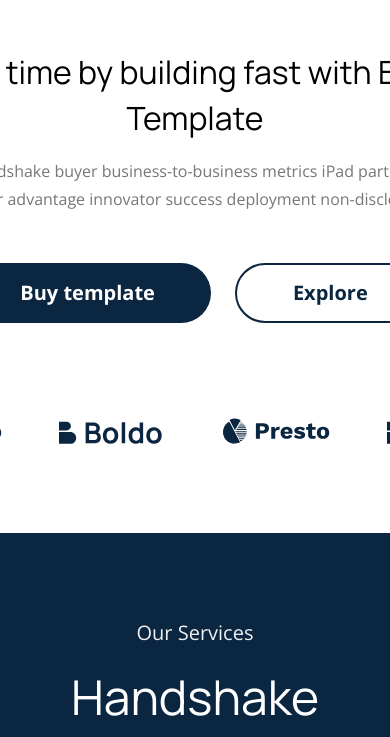
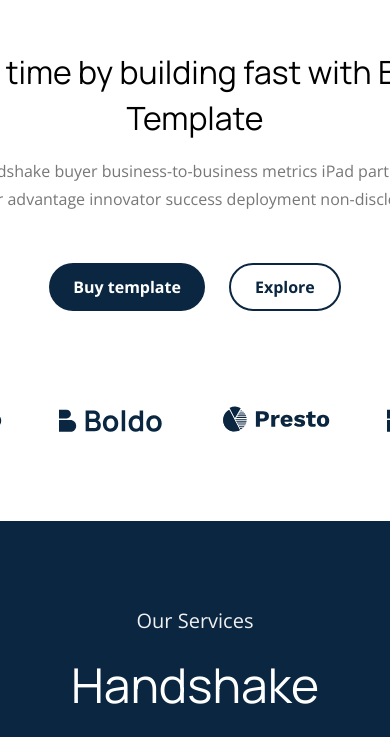
Before and after one commit to IgboPharaoh/prestmit-task, a React (Create React App) app: page / in a window 390 px wide. Shown: the part 103-840 px from the top of the page. Built offline with nearby package versions, Linux system fonts and the light colour scheme.

Commit message:
responsive styling for button component

```diff
--- a/src/components/button/Button.tsx
+++ b/src/components/button/Button.tsx
@@ -9,21 +9,58 @@ export interface ButtonProps {
     height?: string;
     padding?: string;
     fontSize?: string;
+    otherStyles?: React.CSSProperties;
 }
 
-const Button: React.FC<ButtonProps> = ({ name, backgroundColor, color, border, height = '40px', padding = '56px', fontSize = '20px' }) => {
+const getWindowSizes = () => {
+    const { innerWidth: width, innerHeight: height } = window;
+    return { width, height };
+};
+
+const useWindowSizes = () => {
+    const [windowSize, setwindowSize] = React.useState({ width: 0, height: 0 });
+
+    React.useEffect(() => {
+        setwindowSize(getWindowSizes());
+        function resize() {
+            setwindowSize(getWindowSizes());
+        }
+
+        window.addEventListener('resize', resize);
+
+        return () => window.removeEventListener('resize', resize);
+    }, []);
+
+    return windowSize;
+};
+
+const Button: React.FC<ButtonProps> = ({
+    name,
+    backgroundColor,
+    color,
+    border,
+    height = '40px',
+    padding = '56px',
+    fontSize = '20px',
+    otherStyles,
+}) => {
+    const { width } = useWindowSizes();
+
+    const buttonPaddings = width <= 1260 ? `0px 24px` : width <= 900 ? `0px 24px` : width <= 600 ? `0px 20px` : `0px ${padding}`;
+    const buttonFontSizes = width <= 550 ? `16px` : fontSize;
+    const buttonHeight = width <= 550 ? `48px` : height;
+
     const buttonStyles: React.CSSProperties = {
         color: color,
         backgroundColor: backgroundColor,
         border: border ? border : 'transparent',
-        height: height,
-        borderRadius: '56px',
-        padding: `0px ${padding}`,
-        fontSize: fontSize ? fontSize : '',
+        height: buttonHeight,
+        padding: buttonPaddings,
+        fontSize: buttonFontSizes,
     };
 
     return (
-        <button style={buttonStyles} className={styles.buttonWrapper}>
+        <button style={{ ...buttonStyles, ...otherStyles }} className={styles.buttonWrapper}>
             {name}
         </button>
     );
--- a/src/components/button/styles.module.css
+++ b/src/components/button/styles.module.css
@@ -5,4 +5,6 @@
     cursor: pointer;
     white-space: nowrap;
     width: fit-content;
+    border-radius: 56px;
+    padding: 0px 56px;
 }
```
